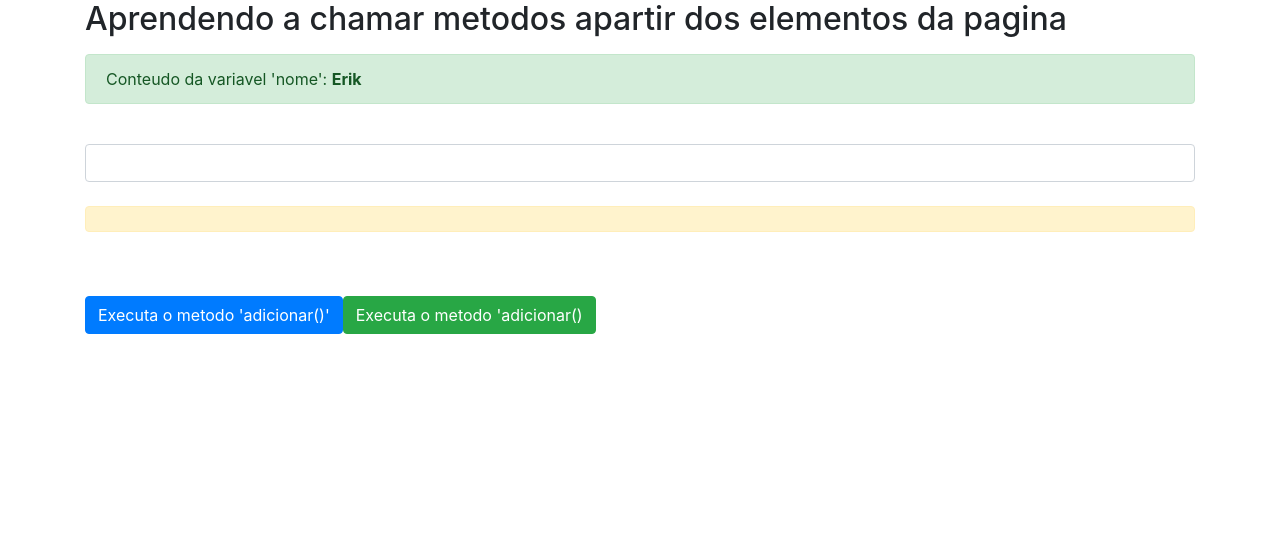
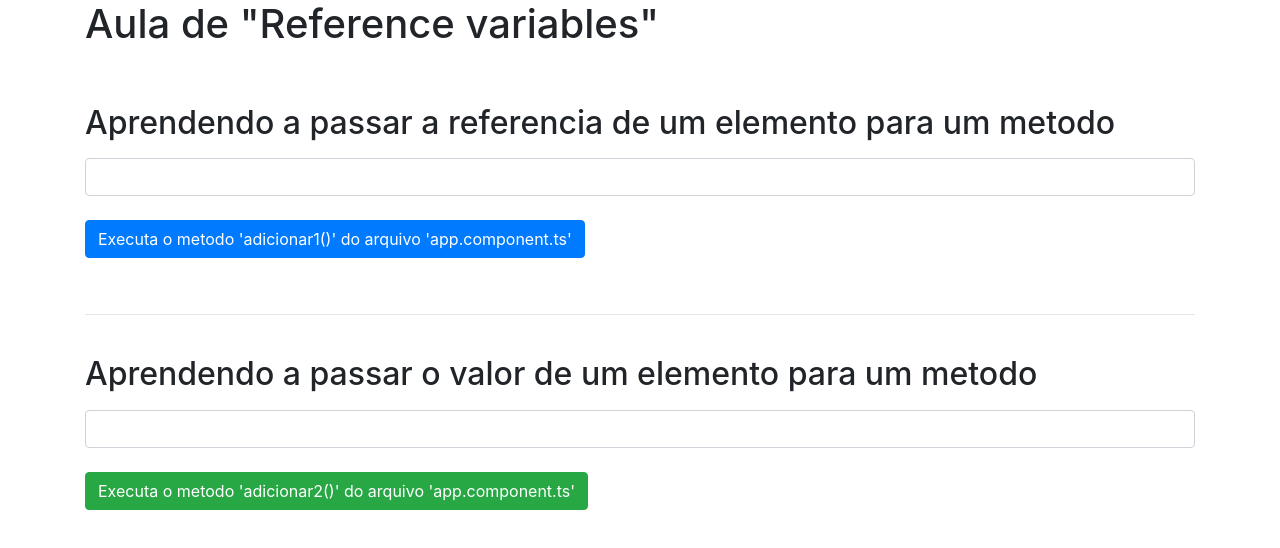
Before and after one commit to erikflima/Repositorio-Projeto-27-Alga-Money-Angular, an Angular app: page / in a window 1280 px wide. Shown: the top 548 px of the page. Built offline with nearby package versions, Linux system fonts and the light colour scheme.

Commit message:
Video: 9.8. Usando variável de referência
Obs:

 - Aprendendo a passar a referencia de um elemento para um metodo

 - Aprendendo a passar o valor de um elemento para um metodo

```diff
--- a/src/app/app.component.html
+++ b/src/app/app.component.html
@@ -1,38 +1,49 @@
 <div class="container">
 
 
-    <label><h2>Aprendendo a chamar metodos apartir dos elementos da pagina</h2></label>
+    <h1>Aula de "Reference variables"</h1>
+    <br><br>
+
+
+  <!-- Formulario 1--->
+  <div class="form-group">
+
+    <label><h2>Aprendendo a passar a referencia de um elemento para um metodo</h2></label>
+    <br>
+
+    <!--  -->
+    <input type="text" class="form-control" #elementoTagInput1  >
+
+    <br>
+
+    <!-- Esse botao chama o metodo 'adicionar1()' que esta definido la no 'app.component.ts'. Lembrado que 'on-click' um atributo do Angular e nao do javascript.
+         Dei o nome "elementoTagInput1" para a tag input. Ai posso passar esse nome para o metodo, eh como se eu tivesse passando uma referencia da tag input, e com essa referencia eu posso manipular a tag inteira. Daora. -->
+    <button type="button" class="btn btn-primary" on-click="adicionar1( elementoTagInput1 )" >Executa o metodo 'adicionar1()' do arquivo 'app.component.ts'</button>
+
+  </div>
 
 
 
+  <br><hr><br>
+
+
+  <!-- Formulario 2--->
   <div class="form-group">
 
 
-    <div class="alert alert-success" role="alert">
-        Conteudo da variavel 'nome': <strong>{{nome}}</strong>
-    </div>
+    <label><h2>Aprendendo a passar o valor de um elemento para um metodo</h2></label>
+    <br>
+
+    <!--  -->
+    <input type="text" class="form-control" #elementoTagInput2  >
 
     <br>
 
-    <!-- Ao digitar algo dentro do input, o metodo 'alterarNome' eh disparado. -->
-    <input type="text" class="form-control"  (input)="alterarNomeDoAlertAmarelo($event)" >
-
-    <br>
-
-    <!-- Texto com fundo amarelo -->
-    <div class="alert alert-warning" role="alert">{{conteudoDoInput}}</div>
+    <!-- Esse botao chama o metodo 'adicionar2()' que esta definido la no 'app.component.ts'. Lembrado que '(click)' eh um atributo do Angular e nao do javascript.
+         Dei o nome "elementoTagInput2" para a tag input. Ai posso passar o valor desse elemento para o metodo, ou seja, o valor digitado no input. -->
+    <button type="button" class="btn btn-success" (click)="adicionar2( elementoTagInput2.value )">Executa o metodo 'adicionar2()' do arquivo 'app.component.ts'</button>
 
   </div>
 
-  <br><br>
-
-  <!-- Esse botao chama o metodo 'adicionar()' que esta definido la no 'app.component.ts'. Lembrado que 'on-clic' um atributo do Angular e nao do javascript. -->
-  <button type="button" class="btn btn-primary" on-click="adicionar()" >Executa o metodo 'adicionar()'</button>
-
-
-  <!-- Esse botao chama o metodo 'adicionar()' que esta definido la no 'app.component.ts'. Lembrado que '(click)' um atributo do Angular e nao do javascript. -->
-  <button type="button" class="btn btn-success" (click)="adicionar()">Executa o metodo 'adicionar()</button>
-
-
 
 </div>
--- a/src/app/app.component.ts
+++ b/src/app/app.component.ts
@@ -18,32 +18,26 @@ import { Component } from '@angular/core';
 export class AppComponent {
 
   //Criando variaveia globais
-  nome            = 'Erik';
-  numero          = 0;
-  conteudoDoInput ='';
+  teste ='';
 
 
   //Metodo que inventei
-  adicionar(){
+  adicionar1( nomeDoElementoRecebido: any ){
 
-      this.numero = this.numero + 1;
 
-      console.log( `Adicionando ${this.nome} ${this.numero}` );
+      console.log( "Conteúdo do parametro recebido: ");
+      console.log( nomeDoElementoRecebido ); //Esse comando vai exibir literalmente o codigo html do elemento.
+
+      console.log( "Valor do parametro recebido: "    +nomeDoElementoRecebido.value );
   }
 
 
+
    //Metodo que inventei
-   alterarNomeDoAlertAmarelo( eventoRecebido: any ){
+   adicionar2( nomeInputRecebido: string ){
 
-      console.log( 'Exibindo o conteudo da variavel recebida: ' );
-
-      console.log( eventoRecebido );
-
-
-      //Pegando o valor que estava dentro da tag 'input' que chamou o metodo.
-      this.conteudoDoInput = eventoRecebido.target.value;
-
-  }
+    console.log( "Conteúdo do parametro recebido: " +nomeInputRecebido );
+}
 
 
 }
```
